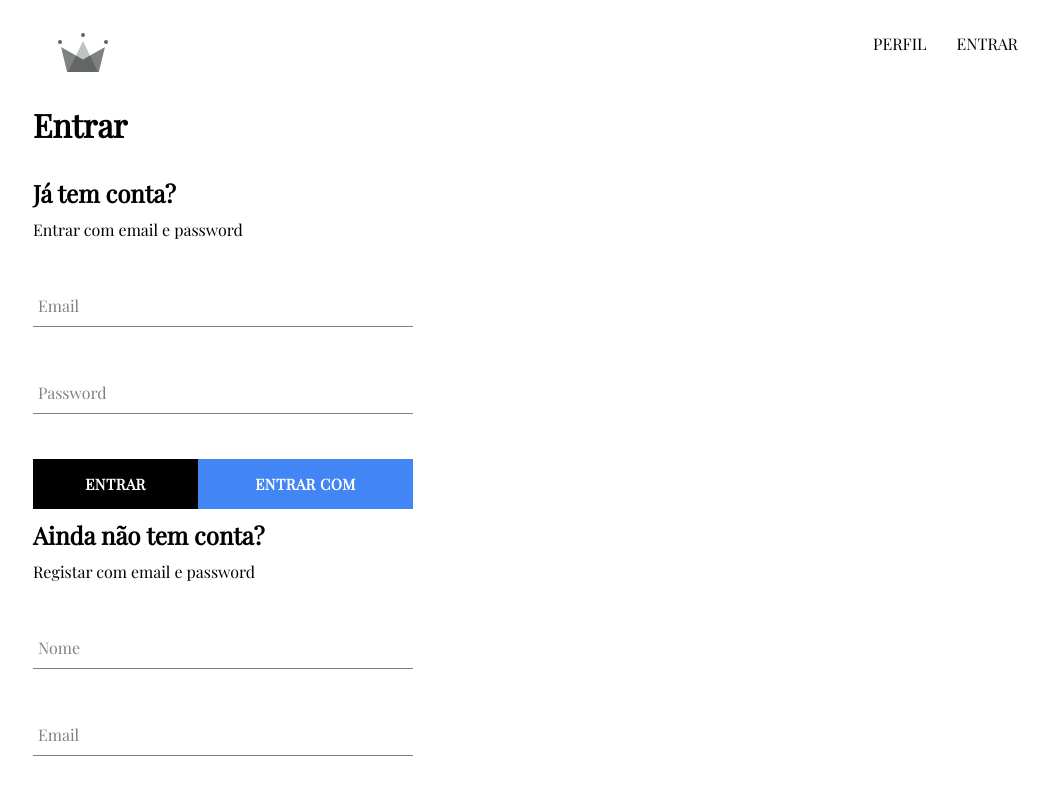
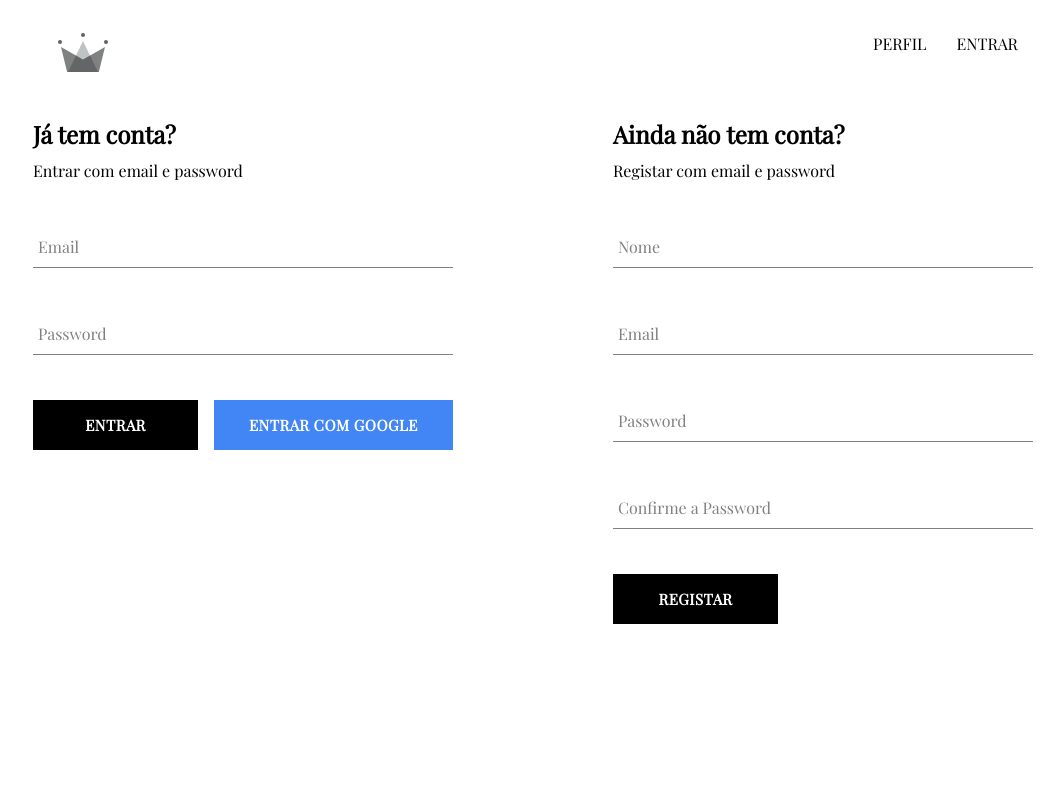
Before and after one commit to marcomartinscastanho/Secret-Ingredient, a React (Create React App) app: page /auth in a window 1280 px wide. Shown: the top 800 px of the page, without its empty margins (107-1171 px from the left). Built offline with nearby package versions, Linux system fonts and the light colour scheme.

Commit message:
styling sign-in page

```diff
--- a/src/components/sign-in-form/sign-in-form.component.jsx
+++ b/src/components/sign-in-form/sign-in-form.component.jsx
@@ -46,11 +46,14 @@
       console.log(response);
       resetFormFields();
     } catch (error) {
-      // if (error.code === "auth/email-already-in-use") {
-      //   alert("Já existe um utilizador registado com esse email");
-      // } else {
-      console.error("user creation encontered an error", error);
-      // }
+      switch (error.code) {
+        case "auth/wrong-password":
+        case "auth/user-not-found":
+          alert("email e/ou password incorrectos");
+          break;
+        default:
+          console.error(error);
+      }
     }
   };
 
@@ -77,7 +80,7 @@
         />
         <div className="buttons-container">
           <Button type="submit">Entrar</Button>
-          <Button buttonType="google" onClick={signInWithGoogle}>
+          <Button type="button" buttonType="google" onClick={signInWithGoogle}>
             Entrar com Google
           </Button>
         </div>
--- a/src/components/sign-in-form/sign-in-form.styles.scss
+++ b/src/components/sign-in-form/sign-in-form.styles.scss
@@ -1,7 +1,7 @@
 .sign-in-container {
   display: flex;
   flex-direction: column;
-  width: 380px;
+  width: 420px;
 
   h2 {
     margin: 10px 0;
--- a/src/components/sign-up-form/sign-up-form.styles.scss
+++ b/src/components/sign-up-form/sign-up-form.styles.scss
@@ -1,7 +1,7 @@
 .sign-up-container {
   display: flex;
   flex-direction: column;
-  width: 380px;
+  width: 420px;
 
   h2 {
     margin: 10px 0;
--- a/src/routes/auth/auth.component.jsx
+++ b/src/routes/auth/auth.component.jsx
@@ -1,10 +1,10 @@
 import { SignUpForm } from "../../components/sign-up-form/sign-up-form.component";
 import { SignInForm } from "../../components/sign-in-form/sign-in-form.component";
+import "./auth.styles.scss";
 
 export const Auth = () => {
   return (
-    <div>
-      <h1>Entrar</h1>
+    <div className="auth-container">
       <SignInForm />
       <SignUpForm />
     </div>
--- /dev/null
+++ b/src/routes/auth/auth.styles.scss
@@ -0,0 +1,5 @@
+.auth-container {
+  display: flex;
+  justify-content: space-between;
+  margin: 30px auto;
+}
```
